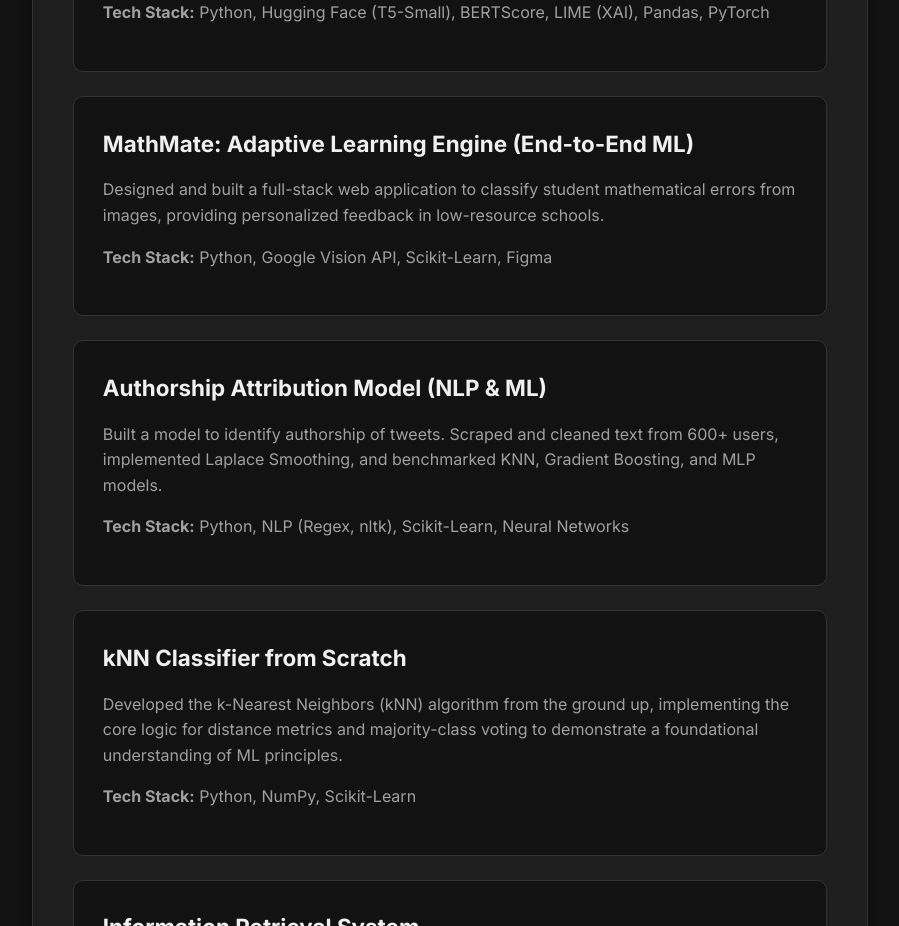
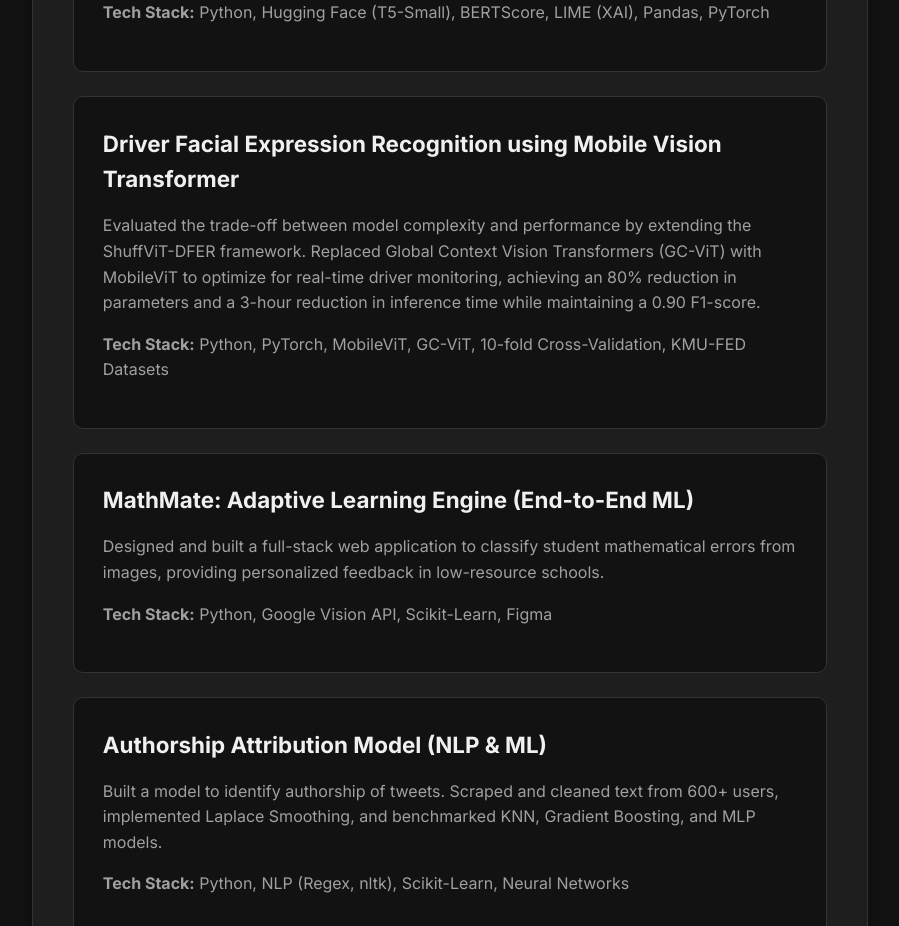
Before and after one commit to ayeshalashkarwala/my-portfolio, a React (Vite) app: page / in a window 1280 px wide. Shown: the part 2660-3586 px from the top of the page, without its empty margins (190-1089 px from the left). Built offline with nearby package versions, Linux system fonts and the light colour scheme.

Commit message:
Updated projects

```diff
--- a/src/components/Projects.jsx
+++ b/src/components/Projects.jsx
@@ -6,6 +6,12 @@
     description: "Developed an end-to-end NLP pipeline that simplifies complex text for dyslexic readers by fine-tuning a Seq2Seq Transformer. The system calculates a custom 'Dyslexic Complexity Score' based on lexical rarity and phonological features to trigger simplification only when necessary.",
     tech: "Python, Hugging Face (T5-Small), BERTScore, LIME (XAI), Pandas, PyTorch",
     link: "https://github.com/ayeshalashkarwala/adaptiread"
+  },
+  {
+    title: "Driver Facial Expression Recognition using Mobile Vision Transformer",
+    description: "Evaluated the trade-off between model complexity and performance by extending the ShuffViT-DFER framework. Replaced Global Context Vision Transformers (GC-ViT) with MobileViT to optimize for real-time driver monitoring, achieving an 80% reduction in parameters and a 3-hour reduction in inference time while maintaining a 0.90 F1-score.",
+    tech: "Python, PyTorch, MobileViT, GC-ViT, 10-fold Cross-Validation, KMU-FED Datasets",
+    link: "https://github.com/ayeshalashkarwala/DFER-MobileViT"
   },
   {
     title: "MathMate: Adaptive Learning Engine (End-to-End ML)",
```
Also changed, not shown: src/assets/ayesha-profile.jpg, 1 other file (tests, documents, lock files or other folders).
